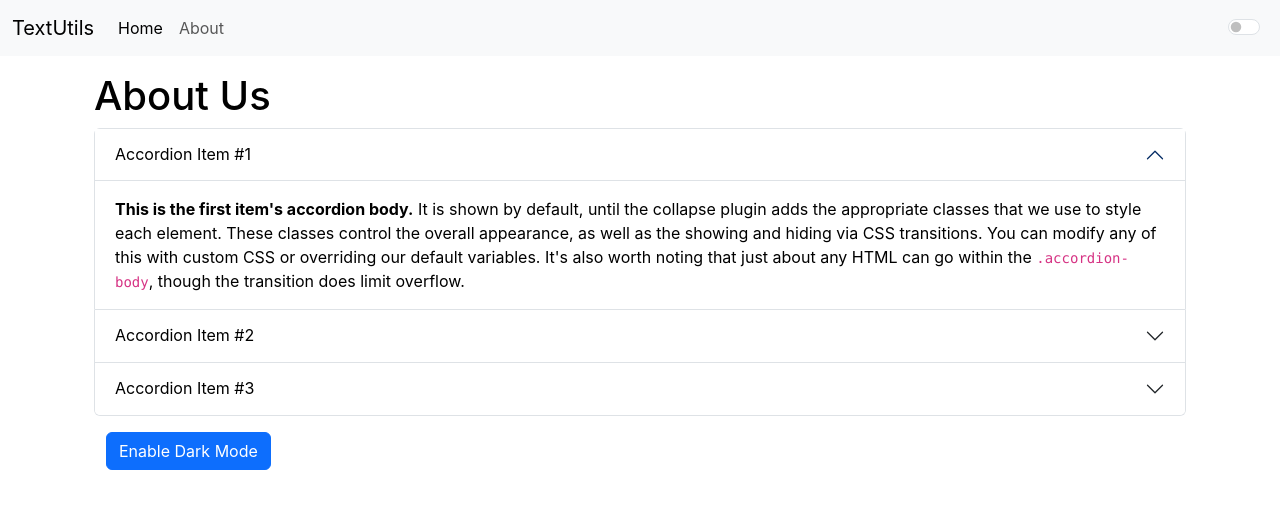
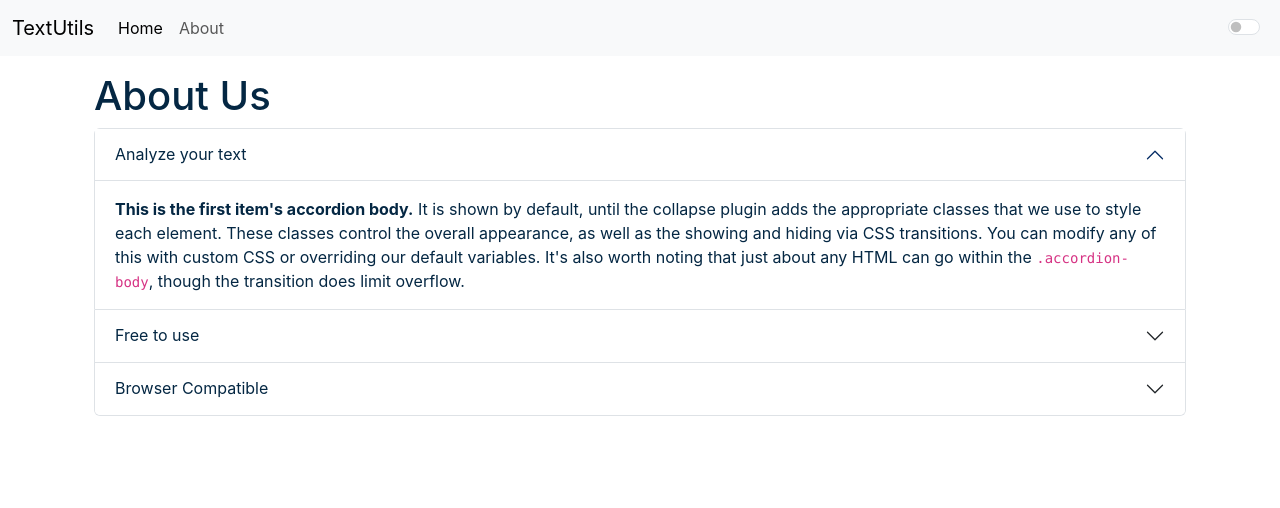
Before and after one commit to Ankita-Subedi/Learning-React, a React (Create React App) app in the folder textutils/: page /about in a window 1280 px wide. Shown: the top 508 px of the page. Built offline with nearby package versions, Linux system fonts and the light colour scheme.

Commit message:
mode enable for whole website

```diff
--- a/textutils/src/App.js
+++ b/textutils/src/App.js
@@ -44,7 +44,7 @@ function App() {
         <Alert alert={alert} />
         <div className="container my-3">
           <Routes>
-            <Route exact path="/about" element={<About />} />
+            <Route exact path="/about" element={<About mode={mode} />} />
             <Route
               exact path="/"
               element={
--- a/textutils/src/components/About.js
+++ b/textutils/src/components/About.js
@@ -1,39 +1,26 @@
 import React, { useState } from 'react'
 
-export default function About() {
+export default function About(props) {
 
-    const [myStyle, setMyStyle] = useState({
-        backgroundColor : 'white',
-        color : 'black'
-    })
-    const [btnTxt, setBtnTxt] = useState("Enable Dark Mode")
+    // const [myStyle, setMyStyle] = useState({
+    //     backgroundColor : 'white',
+    //     color : 'black'
+    // })
 
-    let toggleStyle = ()=>{
-        if(myStyle.color === 'black'){
-            setMyStyle({
-                backgroundColor : 'black',
-                color : 'white',
-                border : '1px solid white'
-            })
-            setBtnTxt("Enable Light Mode")
-        }
-        else{
-            setMyStyle({
-                backgroundColor : 'white',
-                color : 'black'
-            })
-            setBtnTxt("Enable Dark Mode")
-        }
-    }
+    let myStyle = {
+      color: props.mode === 'dark' ? 'white' : '#042743',
+      backgroundColor: props.mode === 'dark' ? 'rgb(36, 74, 104)' : 'white'
+    };
+
 
   return (
-    <div className='container' style={myStyle}>
+    <div className='container' style={{color: props.mode === 'dark' ? 'white' : '#042743'}}>
         <h1>About Us</h1>
       <div className="accordion" id="accordionExample">
   <div className="accordion-item">
     <h2 className="accordion-header" style={myStyle}>
       <button className="accordion-button" style={myStyle} type="button" data-bs-toggle="collapse" data-bs-target="#collapseOne" aria-expanded="true" aria-controls="collapseOne">
-        Accordion Item #1
+        Analyze your text
       </button>
     </h2>
     <div id="collapseOne" className="accordion-collapse collapse show" data-bs-parent="#accordionExample">
@@ -45,7 +32,7 @@ export default function About() {
   <div className="accordion-item">
     <h2 className="accordion-header">
       <button className="accordion-button collapsed" style={myStyle} type="button" data-bs-toggle="collapse" data-bs-target="#collapseTwo" aria-expanded="false" aria-controls="collapseTwo">
-        Accordion Item #2
+        Free to use
       </button>
     </h2>
     <div id="collapseTwo" className="accordion-collapse collapse" data-bs-parent="#accordionExample">
@@ -57,7 +44,7 @@ export default function About() {
   <div className="accordion-item">
     <h2 className="accordion-header">
       <button className="accordion-button collapsed" style={myStyle} type="button" data-bs-toggle="collapse" data-bs-target="#collapseThree" aria-expanded="false" aria-controls="collapseThree">
-        Accordion Item #3
+        Browser Compatible
       </button>
     </h2>
     <div id="collapseThree" className="accordion-collapse collapse" data-bs-parent="#accordionExample">
@@ -67,9 +54,6 @@ export default function About() {
     </div>
   </div>
 </div>
-<div className="container my-3">
-<button type="button" onClick={toggleStyle} className="btn btn-primary">{btnTxt}</button>
-</div>
     </div>
   )
 }
```
